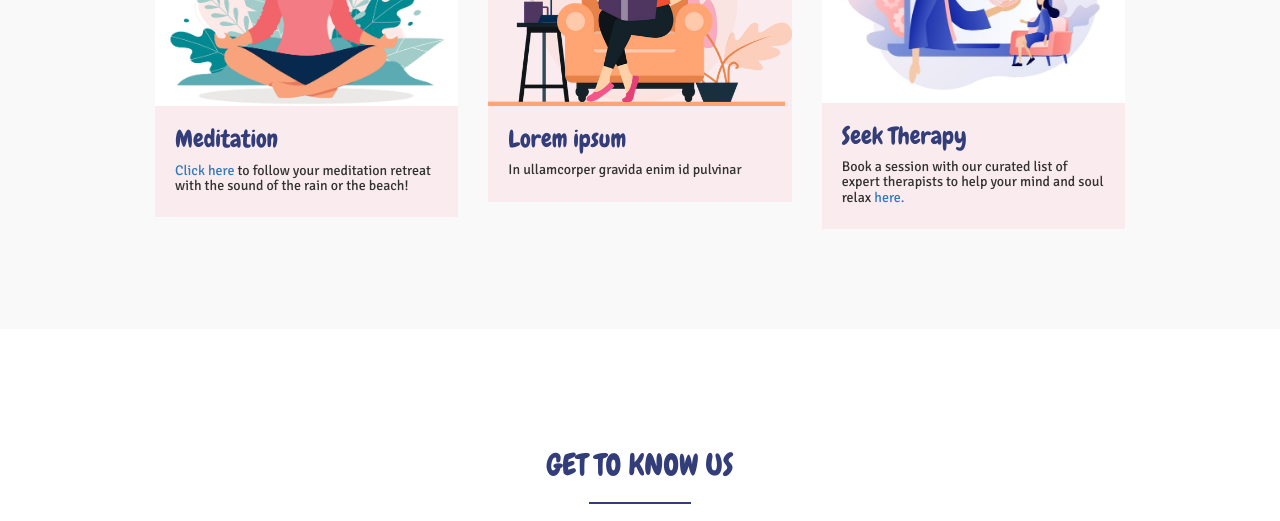
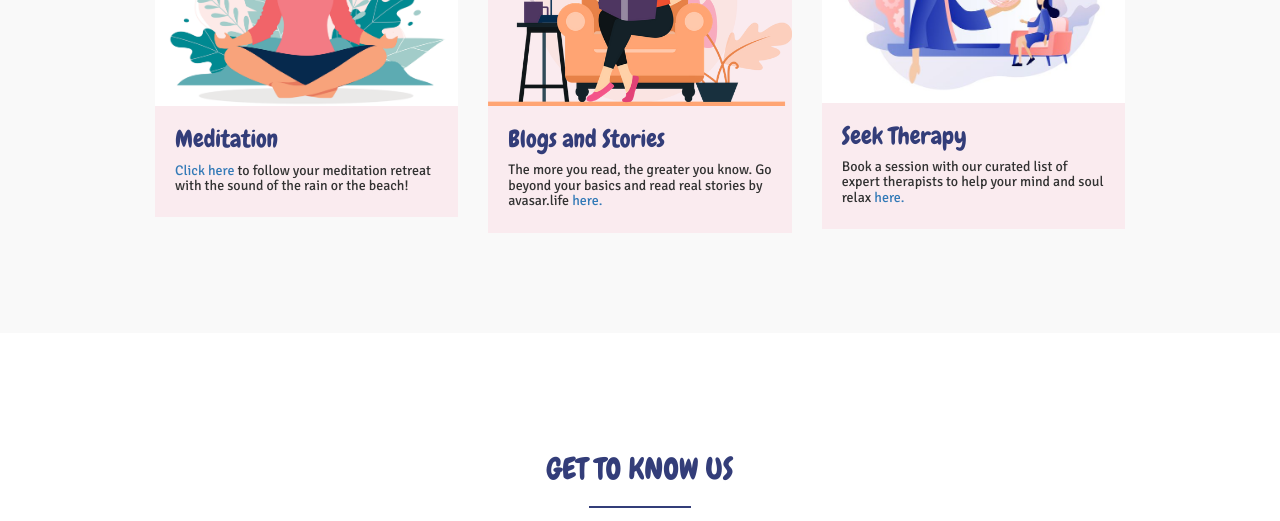
Before and after one commit to priyanshisharma/LOC3.0_Ingenuity, a plain HTML site: page index.html in a window 1280 px wide. Shown: the part 1640-2161 px from the top of the page. Drawn offline with Linux system fonts and the light colour scheme; some packages are replaced by stand-ins of ours; grey boxes are pictures that could not be loaded.

Commit message:
feat: link blogs

```diff
--- a/index.html
+++ b/index.html
@@ -101,8 +101,8 @@
 					<div class="gallery-wrapper">
 						<img src="images/read.png" class="img-responsive gallery-img" alt="Pizza 2">
 						<div class="gallery-des">
-							<h3>Lorem ipsum</h3>
-							<h5>In ullamcorper gravida enim id pulvinar</h5>
+							<h3>Blogs and Stories</h3>
+							<h5>The more you read, the greater you know. Go beyond your basics and read real stories by avasar.life <a href="http://avasar.life/stories">here.</a></h5>
 						</div>
 					</div>
 				</div>
```
Also changed, not shown: meditate.html (+0 -1 lines).
